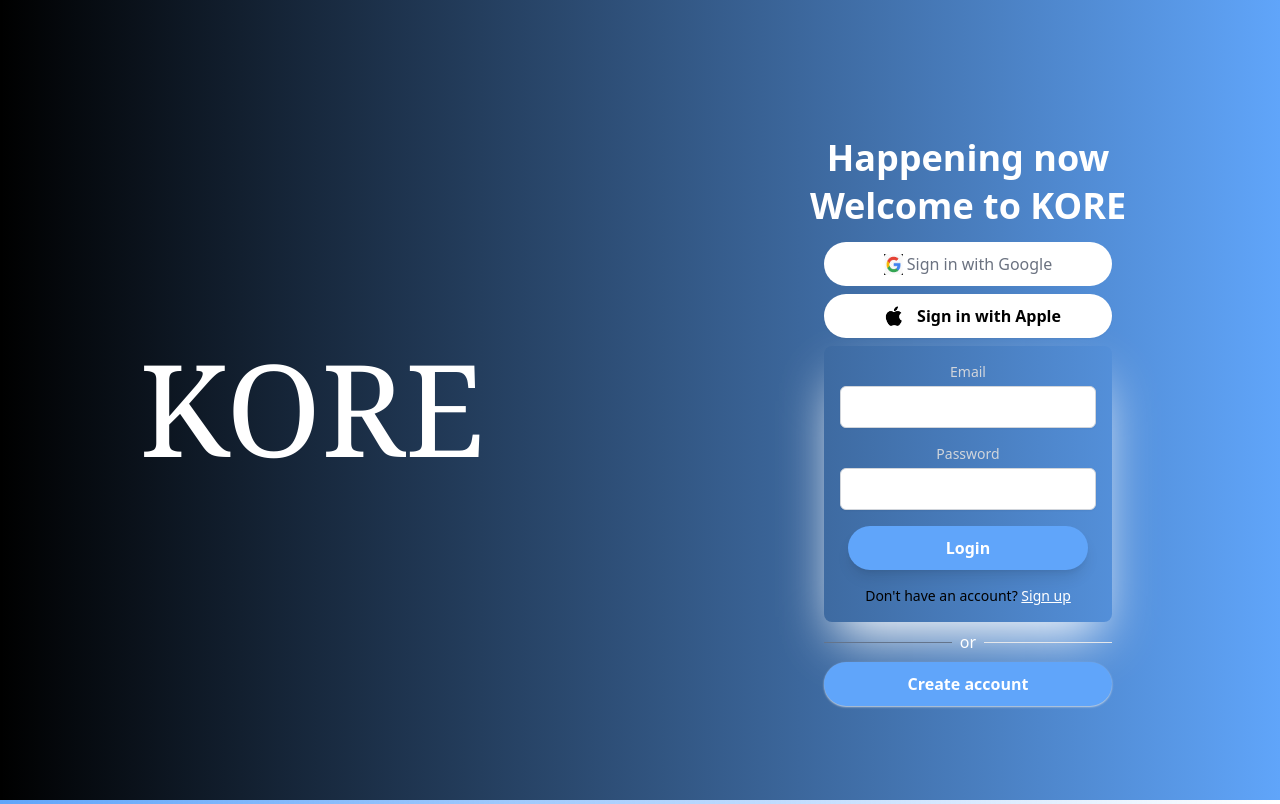
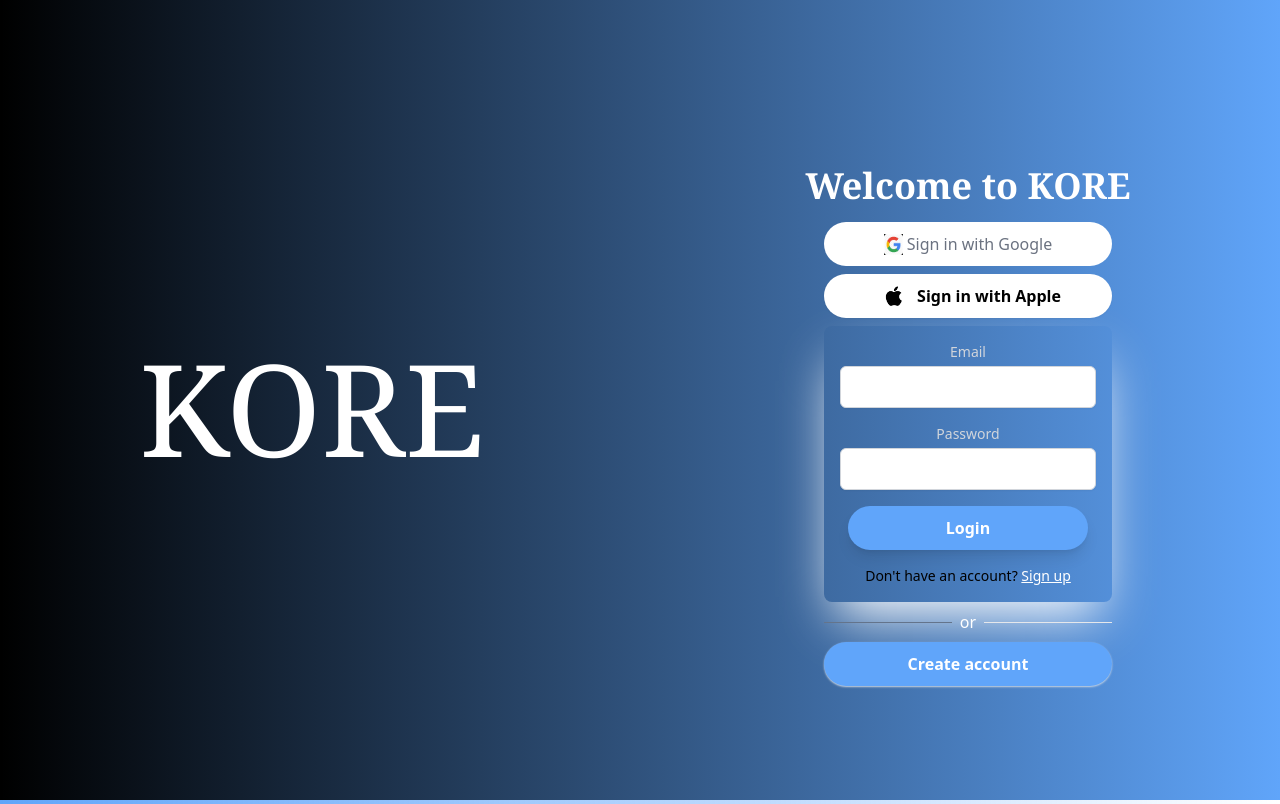
Before and after one commit to Fabuloustimsam/KORE, a website: page src/Korelogin.html in a window 1280 px wide. Drawn offline with nearby package versions, Linux system fonts and the light colour scheme.

Commit message:
loginsssxssxsx

```diff
--- a/src/Korelogin.html
+++ b/src/Korelogin.html
@@ -35,9 +35,8 @@
                 <div class=" w-full pt-7 max-md:pt-0 flex flex-col justify-center items-center text-center content-center">
                     <section class="pt-2 max-md:justify-start flex flex-col justify-center items-center text-center ">
                         <div class="HNING text-4xl max-md:text-3xl mb-2 font-bold">
-                            <h1>Happening now</h1>
                         </div>
-                        <div class="text-4xl max-md:text-lg font-semibold text-center ">
+                        <div class="text-4xl font-serif max-md:text-lg font-semibold text-center ">
                             <h3>Welcome to KORE</h3>
                         </div>
                         <div class="flex mt-4 flex-col  w-72 gap-2">
```
